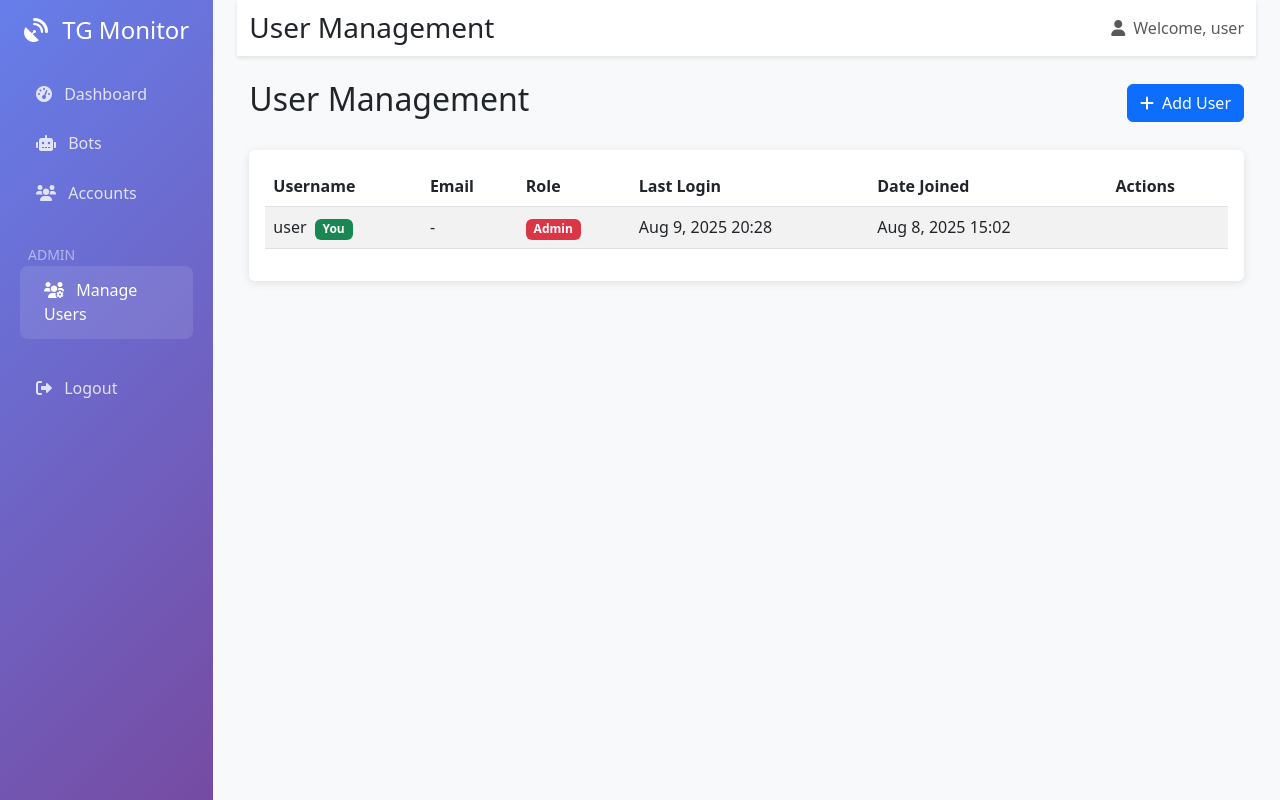
After one commit to anons0/monitoring-system, a Django app: page /users/ in a window 1280 px wide. The commit adds this page. Run offline with Django 4.2, Linux system fonts and the light colour scheme; a user stored in the database is signed in; data comes from the database, SQL or seed files in the repository; parts of the project's set-up code (start-up, migrations or seed data) failed here and were passed over.

Commit message:
fixed some stuff for now 5

```diff
--- a/backend/apps/core/urls.py
+++ b/backend/apps/core/urls.py
@@ -10,6 +10,12 @@ urlpatterns = [
     path('accounts/', views.accounts_view, name='accounts'),
     path('chat/<int:chat_id>/', views.chat_view, name='chat'),
     path('login/', views.CustomLoginView.as_view(), name='login'),
+    path('logout/', views.CustomLogoutView.as_view(), name='logout'),
+
+    # User management URLs (admin only)
+    path('users/', views.user_management_view, name='user_management'),
+    path('users/add/', views.add_user_view, name='add_user'),
+    path('users/<int:user_id>/delete/', views.delete_user_view, name='delete_user'),
 
     # Bot management URLs
     path('bots/add/', views.add_bot_view, name='add_bot'),
--- a/backend/apps/core/views.py
+++ b/backend/apps/core/views.py
@@ -1,8 +1,10 @@
-from django.shortcuts import render, redirect
-from django.contrib.auth.decorators import login_required
+from django.shortcuts import render, redirect, get_object_or_404
+from django.contrib.auth.decorators import login_required, user_passes_test
 from django.contrib.auth import views as auth_views
+from django.contrib.auth.models import User
 from django.contrib import messages
 from django.db.models import Count, Q
+from django.core.exceptions import PermissionDenied
 from apps.bots.models import Bot
 from apps.accounts.models import Account
 from apps.chats.models import Chat
@@ -195,3 +197,81 @@ class CustomLoginView(auth_views.LoginView):
 
     def get_success_url(self):
         return '/dashboard/'
+
+
+class CustomLogoutView(auth_views.LogoutView):
+    """Custom logout view"""
+    next_page = '/login/'
+
+
+def is_admin(user):
+    """Check if user is admin (superuser)"""
+    return user.is_authenticated and user.is_superuser
+
+
+@user_passes_test(is_admin)
+def user_management_view(request):
+    """User management view - only for admins"""
+    users = User.objects.all().order_by('-date_joined')
+    context = {
+        'users': users,
+    }
+    return render(request, 'core/users.html', context)
+
+
+@user_passes_test(is_admin)
+def add_user_view(request):
+    """Add a new user - only for admins"""
+    if request.method == 'POST':
+        username = request.POST.get('username', '').strip()
+        password = request.POST.get('password', '').strip()
+        email = request.POST.get('email', '').strip()
+        is_admin = request.POST.get('is_admin') == 'on'
+
+        if not username or not password:
+            messages.error(request, 'Username and password are required.')
+            return redirect('core:user_management')
+
+        try:
+            # Check if username already exists
+            if User.objects.filter(username=username).exists():
+                messages.error(request, 'Username already exists.')
+                return redirect('core:user_management')
+
+            # Create user
+            user = User.objects.create_user(
+                username=username,
+                password=password,
+                email=email,
+                is_staff=is_admin,
+                is_superuser=is_admin
+            )
+
+            messages.success(request, f'User "{username}" created successfully!')
+
+        except Exception as e:
+            messages.error(request, f'Error creating user: {str(e)}')
+
+    return redirect('core:user_management')
+
+
+@user_passes_test(is_admin)
+def delete_user_view(request, user_id):
+    """Delete a user - only for admins"""
+    if request.method == 'POST':
+        try:
+            user = get_object_or_404(User, id=user_id)
+
+            # Prevent deleting the current admin
+            if user == request.user:
+                messages.error(request, 'You cannot delete your own account.')
+                return redirect('core:user_management')
+
+            username = user.username
+            user.delete()
+            messages.success(request, f'User "{username}" deleted successfully!')
+
+        except Exception as e:
+            messages.error(request, f'Error deleting user: {str(e)}')
+
+    return redirect('core:user_management')
--- a/backend/project/settings.py
+++ b/backend/project/settings.py
@@ -168,9 +168,9 @@ CORS_ALLOW_ALL_ORIGINS = True
 WEBHOOK_BASE_URL = get_env_variable('WEBHOOK_BASE_URL', 'https://your-domain.com')
 
 # Authentication settings
-LOGIN_URL = '/admin/login/'
-LOGIN_REDIRECT_URL = '/admin/'
-LOGOUT_REDIRECT_URL = '/admin/login/'
+LOGIN_URL = '/login/'
+LOGIN_REDIRECT_URL = '/dashboard/'
+LOGOUT_REDIRECT_URL = '/login/'
 
 # REST Framework
 REST_FRAMEWORK = {
--- a/backend/project/urls.py
+++ b/backend/project/urls.py
@@ -4,7 +4,7 @@ from django.conf import settings
 from django.conf.urls.static import static
 
 urlpatterns = [
-    path('admin/', admin.site.urls),
+    # path('admin/', admin.site.urls),  # Admin disabled for security
     path('api/bots/', include('apps.bots.urls')),
     path('api/accounts/', include('apps.accounts.urls')),
     path('api/messages/', include('apps.messages.urls')),
--- a/backend/templates/base.html
+++ b/backend/templates/base.html
@@ -118,17 +118,23 @@
                                 {% endif %}
                             </a>
                         </li>
+                        {% if user.is_superuser %}
                         <li class="nav-item mt-4">
-                            <a class="nav-link" href="{% url 'admin:index' %}">
-                                <i class="fas fa-cog me-2"></i>
-                                Admin Panel
+                            <small class="text-white-50 px-3">ADMIN</small>
+                        </li>
+                        <li class="nav-item">
+                            <a class="nav-link {% if request.resolver_match.url_name == 'user_management' %}active{% endif %}"
+                               href="{% url 'core:user_management' %}">
+                                <i class="fas fa-users-cog me-2"></i>
+                                Manage Users
                             </a>
                         </li>
+                        {% endif %}
                     </ul>
 
                     <div class="mt-auto pt-4">
                         <div class="nav-item">
-                            <a class="nav-link" href="{% url 'admin:logout' %}">
+                            <a class="nav-link" href="{% url 'core:logout' %}">
                                 <i class="fas fa-sign-out-alt me-2"></i>
                                 Logout
                             </a>
--- /dev/null
+++ b/backend/templates/core/users.html
@@ -0,0 +1,158 @@
+{% extends 'base.html' %}
+{% load static %}
+
+{% block title %}User Management{% endblock %}
+{% block page_title %}User Management{% endblock %}
+
+{% block content %}
+<div class="container-fluid">
+    <div class="row">
+        <div class="col-12">
+            <div class="d-flex justify-content-between align-items-center mb-4">
+                <h2>User Management</h2>
+                <button class="btn btn-primary" data-bs-toggle="modal" data-bs-target="#addUserModal">
+                    <i class="fas fa-plus me-2"></i>Add User
+                </button>
+            </div>
+
+            {% if messages %}
+                {% for message in messages %}
+                    <div class="alert alert-{{ message.tags|default:'info' }} alert-dismissible fade show" role="alert">
+                        {{ message }}
+                        <button type="button" class="btn-close" data-bs-dismiss="alert"></button>
+                    </div>
+                {% endfor %}
+            {% endif %}
+
+            <div class="card">
+                <div class="card-body">
+                    <div class="table-responsive">
+                        <table class="table table-striped">
+                            <thead>
+                                <tr>
+                                    <th>Username</th>
+                                    <th>Email</th>
+                                    <th>Role</th>
+                                    <th>Last Login</th>
+                                    <th>Date Joined</th>
+                                    <th>Actions</th>
+                                </tr>
+                            </thead>
+                            <tbody>
+                                {% for user in users %}
+                                <tr>
+                                    <td>
+                                        {{ user.username }}
+                                        {% if user == request.user %}
+                                            <span class="badge bg-success ms-1">You</span>
+                                        {% endif %}
+                                    </td>
+                                    <td>{{ user.email|default:'-' }}</td>
+                                    <td>
+                                        {% if user.is_superuser %}
+                                            <span class="badge bg-danger">Admin</span>
+                                        {% else %}
+                                            <span class="badge bg-secondary">User</span>
+                                        {% endif %}
+                                    </td>
+                                    <td>
+                                        {% if user.last_login %}
+                                            {{ user.last_login|date:"M j, Y H:i" }}
+                                        {% else %}
+                                            <span class="text-muted">Never</span>
+                                        {% endif %}
+                                    </td>
+                                    <td>{{ user.date_joined|date:"M j, Y H:i" }}</td>
+                                    <td>
+                                        {% if user != request.user %}
+                                            <button class="btn btn-sm btn-outline-danger"
+                                                    onclick="confirmDelete({{ user.id }}, '{{ user.username }}')">
+                                                <i class="fas fa-trash"></i>
+                                            </button>
+                                        {% endif %}
+                                    </td>
+                                </tr>
+                                {% empty %}
+                                <tr>
+                                    <td colspan="6" class="text-center text-muted">No users found</td>
+                                </tr>
+                                {% endfor %}
+                            </tbody>
+                        </table>
+                    </div>
+                </div>
+            </div>
+        </div>
+    </div>
+</div>
+
+<!-- Add User Modal -->
+<div class="modal fade" id="addUserModal" tabindex="-1">
+    <div class="modal-dialog">
+        <div class="modal-content">
+            <div class="modal-header">
+                <h5 class="modal-title">Add New User</h5>
+                <button type="button" class="btn-close" data-bs-dismiss="modal"></button>
+            </div>
+            <form method="post" action="{% url 'core:add_user' %}">
+                <div class="modal-body">
+                    {% csrf_token %}
+                    <div class="mb-3">
+                        <label for="username" class="form-label">Username</label>
+                        <input type="text" class="form-control" id="username" name="username" required>
+                    </div>
+                    <div class="mb-3">
+                        <label for="email" class="form-label">Email (Optional)</label>
+                        <input type="email" class="form-control" id="email" name="email">
+                    </div>
+                    <div class="mb-3">
+                        <label for="password" class="form-label">Password</label>
+                        <input type="password" class="form-control" id="password" name="password" required>
+                    </div>
+                    <div class="mb-3 form-check">
+                        <input type="checkbox" class="form-check-input" id="is_admin" name="is_admin">
+                        <label class="form-check-label" for="is_admin">
+                            Give admin privileges (can manage users)
+                        </label>
+                    </div>
+                </div>
+                <div class="modal-footer">
+                    <button type="button" class="btn btn-secondary" data-bs-dismiss="modal">Cancel</button>
+                    <button type="submit" class="btn btn-primary">Create User</button>
+                </div>
+            </form>
+        </div>
+    </div>
+</div>
+
+<!-- Delete User Modal -->
+<div class="modal fade" id="deleteUserModal" tabindex="-1">
+    <div class="modal-dialog">
+        <div class="modal-content">
+            <div class="modal-header">
+                <h5 class="modal-title">Confirm Delete</h5>
+                <button type="button" class="btn-close" data-bs-dismiss="modal"></button>
+            </div>
+            <div class="modal-body">
+                <p>Are you sure you want to delete user <strong id="deleteUsername"></strong>?</p>
+                <p class="text-muted">This action cannot be undone.</p>
+            </div>
+            <div class="modal-footer">
+                <button type="button" class="btn btn-secondary" data-bs-dismiss="modal">Cancel</button>
+                <form id="deleteForm" method="post" style="display: inline;">
+                    {% csrf_token %}
+                    <button type="submit" class="btn btn-danger">Delete User</button>
+                </form>
+            </div>
+        </div>
+    </div>
+</div>
+
+<script>
+function confirmDelete(userId, username) {
+    document.getElementById('deleteUsername').textContent = username;
+    document.getElementById('deleteForm').action = `{% url 'core:delete_user' 0 %}`.replace('0', userId);
+    new bootstrap.Modal(document.getElementById('deleteUserModal')).show();
+}
+</script>
+{% endblock %}
```
Also changed, not shown: SWEEP.md (+4 -1 lines), backend/apps/core/management/commands/create_admin.py (added, +60 -0 lines), backend/templates/core/dashboard.html (+5 -3 lines), backend/templates/registration/login.html (+55 -65 lines).
